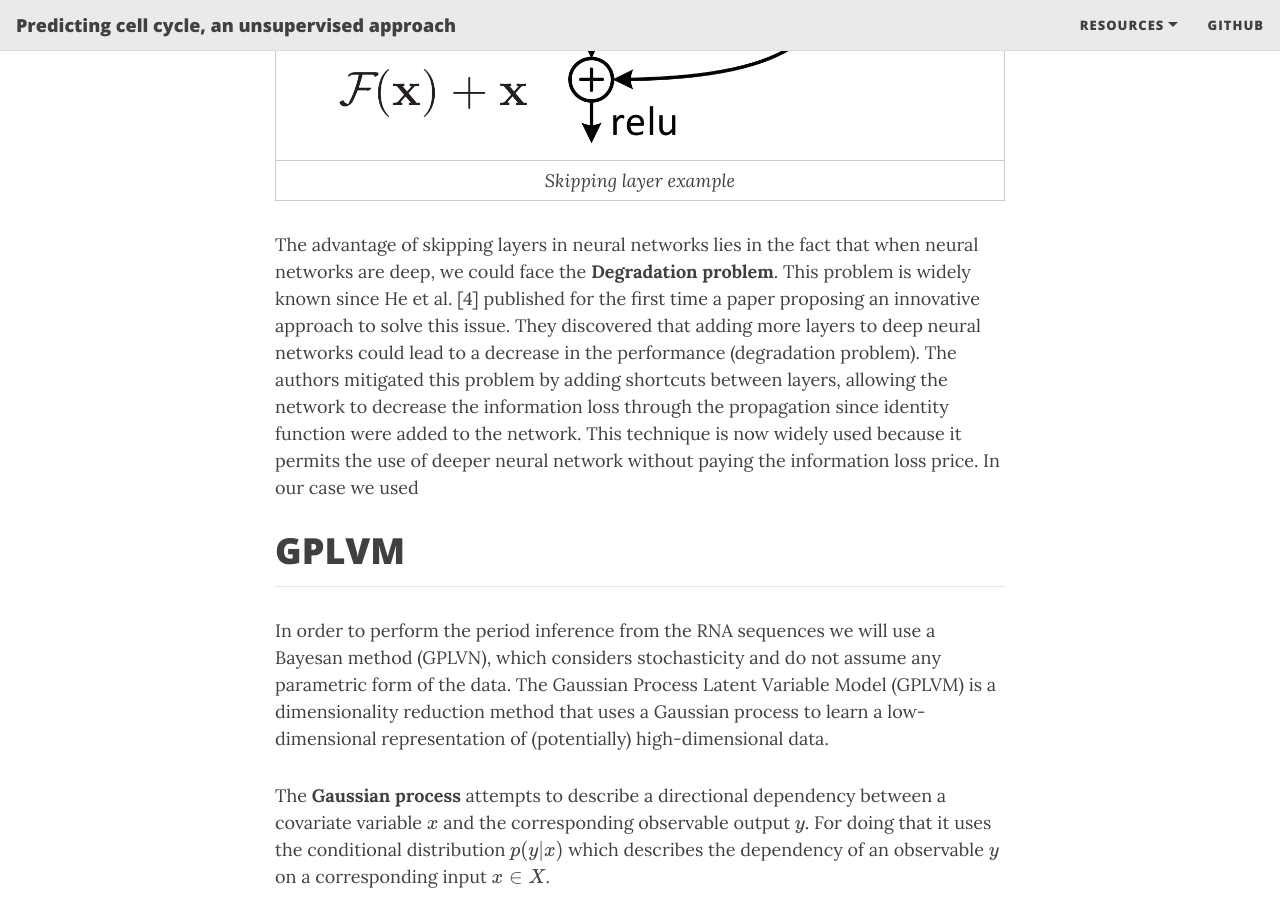
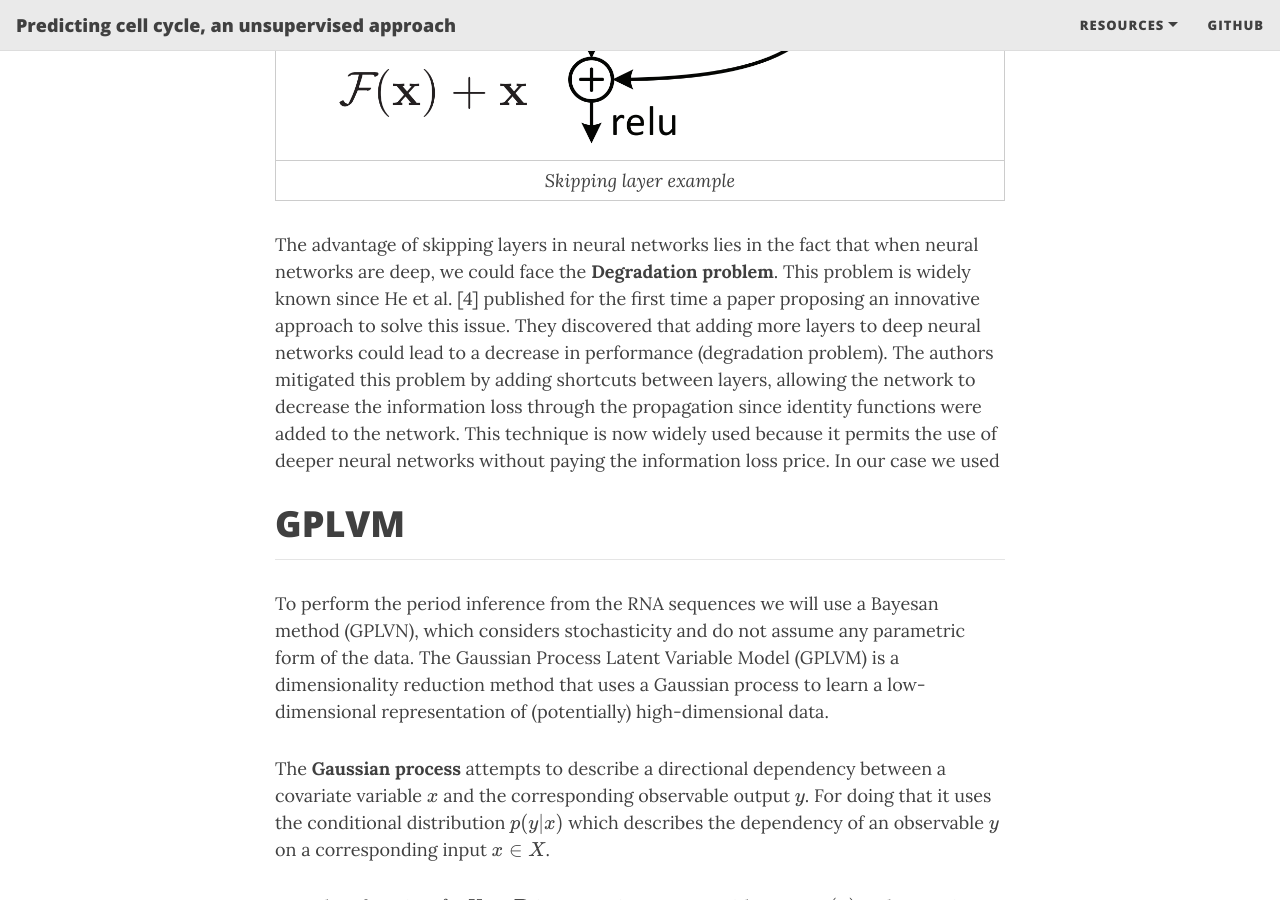
Before and after one commit to lucarossi9/statistical_computation_4, a Jekyll site: the page built from index.md, in a window 1280 px wide and 900 px high, scrolled down 8873 px. Built offline with Jekyll 4.4.1, drawn with Linux system fonts in a browser that asks for light colours; nearby versions of some CDN libraries; formulas are drawn with MathJax 3; the list of posts is cut into pages by our own code; some of the changed text lies outside the part shown.

Commit message:
Update index.md

```diff
--- a/index.md
+++ b/index.md
@@ -89,11 +89,11 @@ Autoencoders are an unsupervised learning technique in which neural networks are
 
 
 
-As shown in the image, the autoncoder is essentially composed of two distinct parts: the encoder part and the decoder part. Each of the two parts is a neural network with a variable number of layers and neurons. The goal of the encoder is to reduce the dimensionality of the input (an image of a number in the figure) mapping the input $$x$$ into the lower dimensional representation $$z$$. Calling then $$X$$ the input space and $$Z$$ the space of reduced dimensionality, the goal of the encoder is to learn a mapping $$f_1$$ such that $$f_1 : X \to Z$$ and $$f_1(x) = z$$. On the other hand, the goal of the decoder is to reconstruct from the representation $$z$$ the original input $$x$$ learning a function $$f_2 : Z \to X$$ such that $$f_2(z) = x'$$ where $$x'$$ is "close" to $$x$$. Ideally $$x'$$ should be $$x$$ but this is not possible in practice (otherwise we could compress each image or video into any arbitrary small dimension). The two mapping $$f_1$$ and $$f_2$$ are found by training a neural network such that the reconstruction error (the objective function)
+As shown in the image, the autoencoder is essentially composed of two distinct parts: the encoder part and the decoder part. Each of the two parts is a neural network with a variable number of layers and neurons. The goal of the encoder is to reduce the dimensionality of the input (an image of a number in the figure) mapping the input $$x$$ into the lower dimensional representation $$z$$. Calling then $$X$$ the input space and $$Z$$ the space of reduced dimensionality, the goal of the encoder is to learn a mapping $$f_1$$ such that $$f_1 : X \to Z$$ and $$f_1(x) = z$$. On the other hand, the goal of the decoder is to reconstruct from the representation $$z$$ the original input $$x$$ learning a function $$f_2 : Z \to X$$ such that $$f_2(z) = x'$$ where $$x'$$ is "close" to $$x$$. Ideally, $$x'$$ should be $$x$$ but this is not possible in practice (otherwise we could compress each image or video into any arbitrary small dimension). The two mapping $$f_1$$ and $$f_2$$ are found by training a neural network such that the reconstruction error (the objective function)
 $$
 \sum_{n=1}^{N}||\mathbf{y}_{n}-\hat{\mathbf{y}}_{n}||^{2}
 $$
-is minimized. Notice that, in order to prevent overfitting, a regularization term is often included in the objective function.
+is minimized. Notice that, to prevent overfitting, a regularization term is often included in the objective function.
 Additionally, autoencoders are powerful methods for dimensionality reduction. Indeed, it can be shown that if we don't apply any nonlinear activation function in the decoder part, the results of PCA and autoencoders (the representation $$z$$) are the same.
 
 For our purpose, we create a standard multi-layer perceptron with hyperbolic tangent activation functions, in the decoder we use cosine and sine as the activation functions in the first layer, followed by a second layer performing linear transformations. We use the least square error as the optimization target with L2 regularization, formally:
@@ -105,19 +105,19 @@ $$
 # Autoencoders with residual neural networks
 --------------------------------------------------
 
-Another model which we decided to implement was a variant of the autoencoder based model. Like a standard autoencoder, the model is made up of an encoder and a decoder part but, this time, the **residual neural network** approach is applied to the encoder part. The approach consists of adding skipping layers shortcuts between the blocks of the encoder as shown in the image below.
+Another model which we decided to implement was a variant of the autoencoder based-model. Like a standard autoencoder, the model is made up of an encoder and a decoder part but, this time, the **residual neural network** approach is applied to the encoder part. The approach consists of adding skipping layers shortcuts between the blocks of the encoder as shown in the image below.
 
 | ![residual neural nets](assets/img/residual_neural_network.png) |
 |:--:|
 | *Skipping layer example* |
 
-The advantage of skipping layers in neural networks lies in the fact that when neural networks are deep, we could face the **Degradation problem**. This problem is widely known since He et al. [4] published for the first time a paper proposing an innovative approach to solve this issue. They discovered that adding more layers to deep neural networks could lead to a decrease in the performance (degradation problem). The authors mitigated this problem by adding shortcuts between layers, allowing the network to decrease the information loss through the propagation since identity function were added to the network. This technique is now widely used because it permits the use of deeper neural network without paying the information loss price. In our case we used
+The advantage of skipping layers in neural networks lies in the fact that when neural networks are deep, we could face the **Degradation problem**. This problem is widely known since He et al. [4] published for the first time a paper proposing an innovative approach to solve this issue. They discovered that adding more layers to deep neural networks could lead to a decrease in performance (degradation problem). The authors mitigated this problem by adding shortcuts between layers, allowing the network to decrease the information loss through the propagation since identity functions were added to the network. This technique is now widely used because it permits the use of deeper neural networks without paying the information loss price. In our case we used
 
 
 #  GPLVM
 --------------------------------
 
-In order to perform the period inference from the RNA sequences we will use a Bayesan method (GPLVN), which considers stochasticity and do not assume any parametric form of the data. The Gaussian Process Latent Variable Model (GPLVM) is a dimensionality reduction method that uses a Gaussian process to learn a low-dimensional representation of (potentially) high-dimensional data.
+To perform the period inference from the RNA sequences we will use a Bayesan method (GPLVN), which considers stochasticity and do not assume any parametric form of the data. The Gaussian Process Latent Variable Model (GPLVM) is a dimensionality reduction method that uses a Gaussian process to learn a low-dimensional representation of (potentially) high-dimensional data.
 
 The __Gaussian process__ attempts to describe a directional dependency between a covariate variable $$x$$ and the corresponding observable output $$y$$. For doing that it uses the conditional distribution $$p(y\vert x)$$ which describes the dependency of an observable $$y$$ on a corresponding input $$x \in X$$.
 
```
Also changed, not shown: other parts of index.md (+2 -2 lines).
